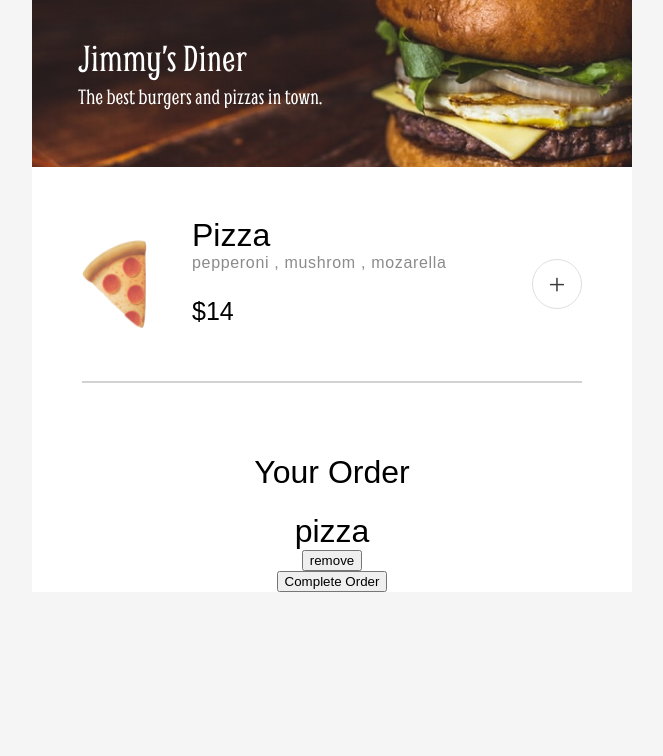
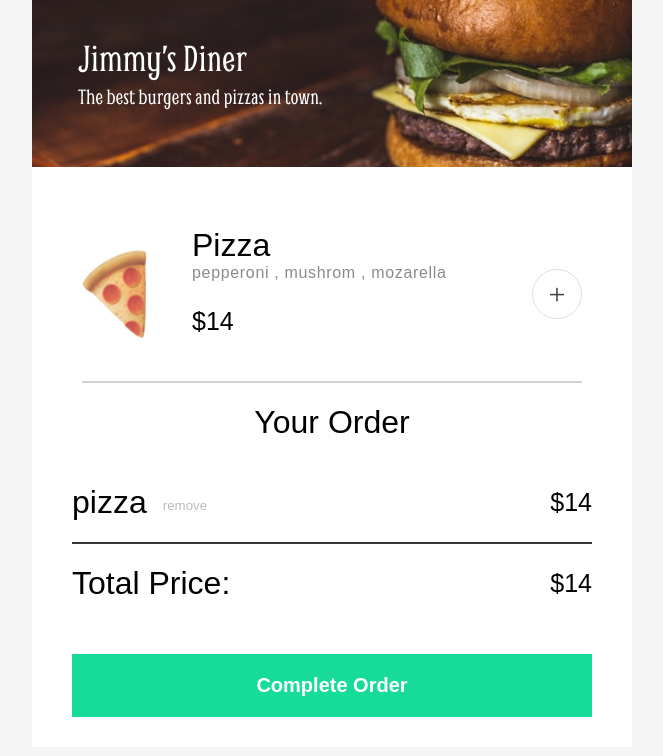
Before and after one commit to bara2brh/js-resturant-ordering-app, a plain HTML site: page index.html in a window 1280 px wide. Shown: the whole page, without its empty margins (308-971 px from the left). Drawn offline with Linux system fonts and the light colour scheme; a web font is replaced by a local one.

Commit message:
styling order info section

```diff
--- a/index.css
+++ b/index.css
@@ -16,7 +16,7 @@ h1 {
 }
 
 .container {
-    padding: 40px;
+    padding: 30px 40px;
 }
 
 /* menu item styling */
@@ -26,7 +26,8 @@ h1 {
     margin: 10px;
     align-items: center;
     border-bottom: 2px solid #D2D2D2;
-    padding-bottom: 30px;
+    padding-bottom: 20px;
+    padding-top: 20px;
 
 }
 
@@ -79,3 +80,50 @@ h1 {
 .add-btn:hover {
     background-color: #DEDEDE;
 }
+
+
+/* order info styling */
+
+.order-info .item-info{
+    display: flex;
+    justify-content: space-between;
+    align-items: center;
+}
+.order-info .item-info div{
+    display: flex;
+    align-items: center;
+    gap: 10px;
+}
+
+.remove-btn{
+    cursor: pointer;
+    background-color: transparent;
+    border: none;
+    color: #BBBBBB;
+    margin: 0;
+    height: 10px;
+}
+.remove-btn:hover{
+    color: #ec6c6c;
+}
+
+.ordered-items{
+    border-bottom: 2px solid #393333;
+}
+.total-price{
+    display: flex;
+    justify-content: space-between;
+    align-items: center;
+    margin: 0;
+}
+.complete-order{
+    margin-top: 30px;
+    padding: 20px;
+    width: 100%;
+    background-color: #16DB99;
+    color: white;
+    border: none;
+    cursor: pointer;
+    font-size: 20px;
+    font-weight: bold;
+}
--- a/index.html
+++ b/index.html
@@ -24,21 +24,29 @@
                 </div>
                 <button class="add-btn" id="add-order-btn">+</button>
             </div>
-        </div>
+
+
         <div class="order-info">
             <h1>Your Order</h1>
             <div class="ordered-items">
                 <div class="item-info">
+                    <div>
                     <h1 class="item-name">pizza</h1>
                     <button class="remove-btn" id="remove-btn">remove</button>
+                    </div>
+                    <p class="price">$14</p>
+                </div>
 
-                </div>
+            </div>
+            <div class="total-price">
+                <h1>Total Price:</h1>
+                <p class="price">$14</p>
 
             </div>
 
         </div>
         <button class="complete-order" id="complete-order">Complete Order</button>
-
+   </div>
     </main>
     <script src="index.js"></script>
 </body>
```
